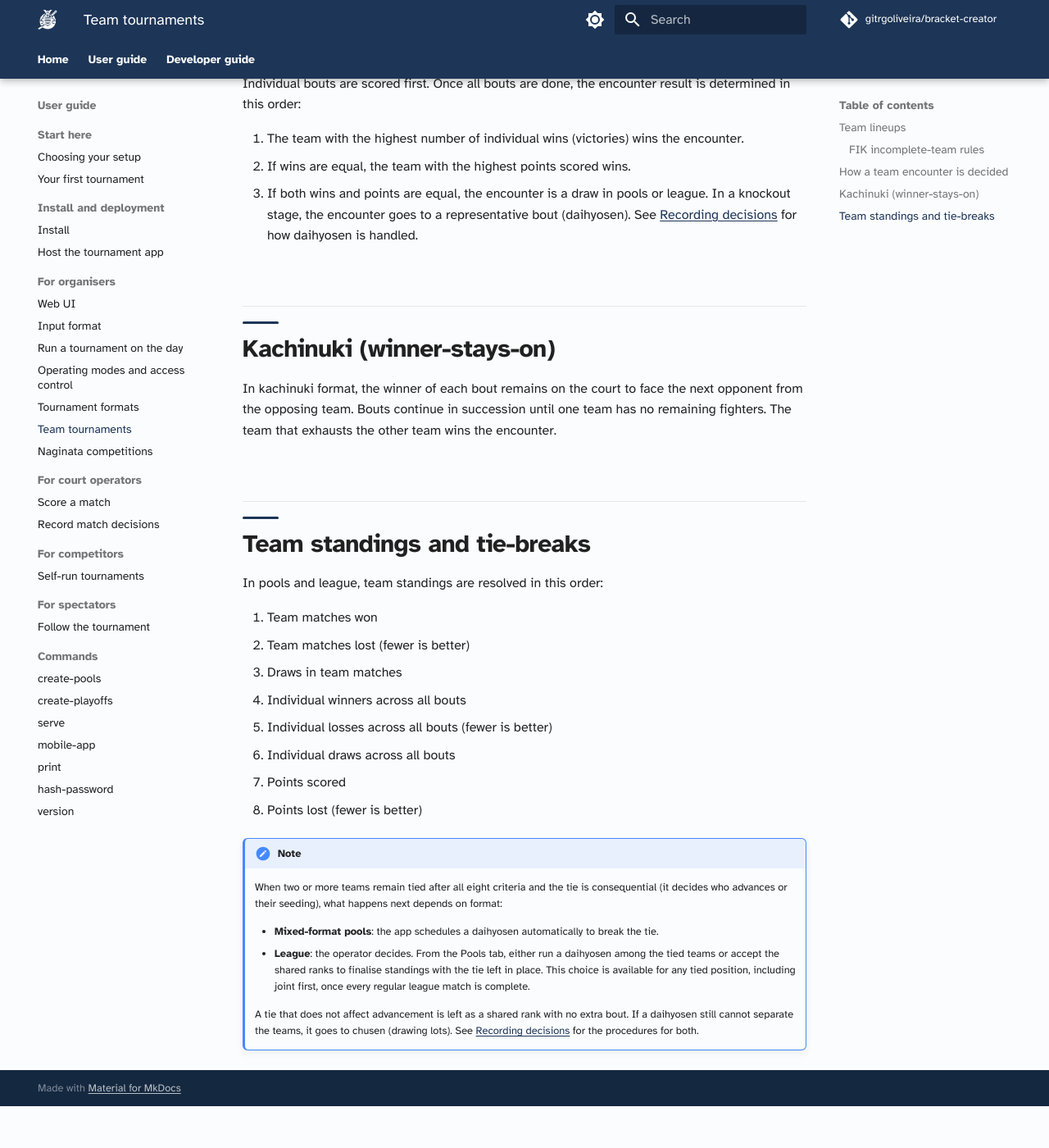
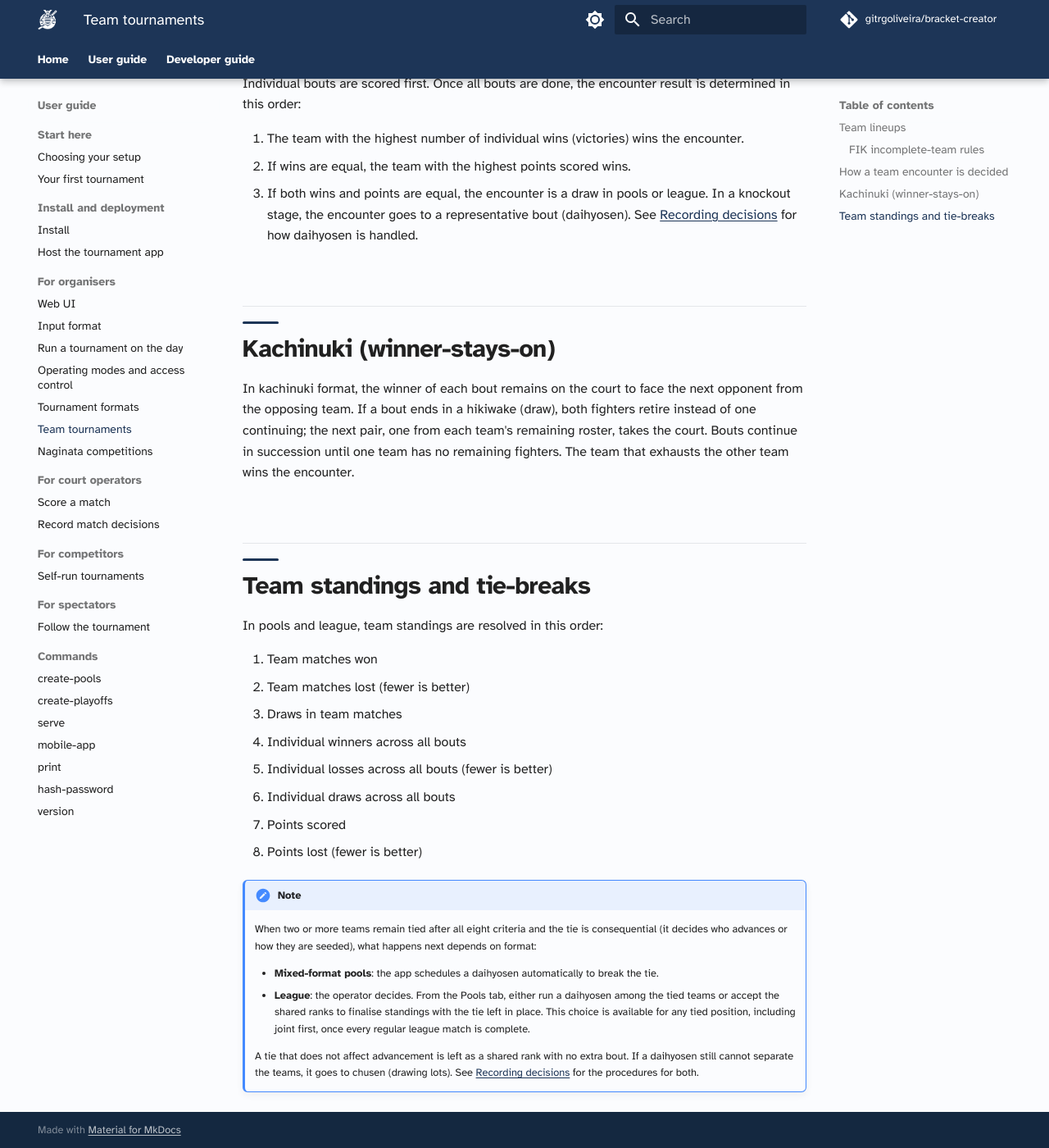
Before and after one commit to gitrgoliveira/bracket-creator, an MkDocs documentation site: the page built from docs/user-guide/organisers/team-tournaments.md, in a window 1280 px wide and 1400 px high, scrolled down 1109 px. Shown: the whole window at 82% size. Built offline with MkDocs 1.6.1 and Material for MkDocs 9.7.7, drawn with Linux system fonts in a browser that asks for light colours; comment, search, counter and statistics services are not loaded; before the commit the page ends 2458 px from its top, so only the background shows below that.

Commit message:
docs: fix tri-review round-7 findings (fabricated UI labels, tie-break mis-scoping regression, kachinuki hikiwake gap)
- run-tournament.md/first-tournament.md: fix six UI labels that didn't
  match the actual dashboard, verified directly against web-mobile/js:
  "Tournament Details" -> Edit details, "Branding" (no separate
  dashboard destination - it's a section of the Edit details page,
  same as operating-modes.md already correctly says), "Announcements"
  -> Announce, "Registration" -> Registration desk, "Schedule" ->
  Tournament schedule, "Auto-schedule" -> Auto-schedule competition,
  "New competition" -> + Add competition.
- run-tournament.md: fix a tie-break scoping regression - "tied for
  third" understated the individual-league auto-tie-break rule, which
  actually covers any tie in the top three places (per
  tieNeedsIndividualBreak/isConsequentialTie/effectiveTopN); only a
  tie entirely AT third is exempted by Award two joint 3rd places.
  This wording predated round 6 but round 6's individual/team-league
  split made the narrower claim read as more deliberate, so fixing it
  now rather than leaving it to compound further.
- team-tournaments.md: document the kachinuki hikiwake rule (both
  fighters retire on a draw, not just the loser continuing) per
  internal/engine/kachinuki.go's AdvanceKachinuki/advanceAfterHikiwake.
- grammar: serial comma in operating-modes.md, a reworded compound
  subject in self-run.md, and two rather-than/or parallelism fixes in
  recording-decisions.md and team-tournaments.md.

Deferred (not a merge blocker, flagged separately): renamed/deleted
docs pages 404 instead of redirecting, since mkdocs.yaml has no
redirects plugin. Filed as a follow-up rather than added here since it
introduces a new pinned dependency, which is out of scope for a
content-accuracy pass.

Co-Authored-By: Claude Opus 4.8 <noreply@anthropic.com>

```diff
--- a/docs/user-guide/organisers/team-tournaments.md
+++ b/docs/user-guide/organisers/team-tournaments.md
@@ -31,7 +31,7 @@ Individual bouts are scored first. Once all bouts are done, the encounter result
 
 ## Kachinuki (winner-stays-on)
 
-In kachinuki format, the winner of each bout remains on the court to face the next opponent from the opposing team. Bouts continue in succession until one team has no remaining fighters. The team that exhausts the other team wins the encounter.
+In kachinuki format, the winner of each bout remains on the court to face the next opponent from the opposing team. If a bout ends in a hikiwake (draw), both fighters retire instead of one continuing; the next pair, one from each team's remaining roster, takes the court. Bouts continue in succession until one team has no remaining fighters. The team that exhausts the other team wins the encounter.
 
 ## Team standings and tie-breaks
 
@@ -47,7 +47,7 @@ In pools and league, team standings are resolved in this order:
 8. Points lost (fewer is better)
 
 !!! note
-    When two or more teams remain tied after all eight criteria and the tie is consequential (it decides who advances or their seeding), what happens next depends on format:
+    When two or more teams remain tied after all eight criteria and the tie is consequential (it decides who advances or how they are seeded), what happens next depends on format:
 
     - **Mixed-format pools**: the app schedules a daihyosen automatically to break the tie.
     - **League**: the operator decides. From the Pools tab, either run a daihyosen among the tied teams or accept the shared ranks to finalise standings with the tie left in place. This choice is available for any tied position, including joint first, once every regular league match is complete.
```
Also changed, not shown: docs/user-guide/competitors/self-run.md (+1 -1 lines), docs/user-guide/court-operators/recording-decisions.md (+2 -2 lines), docs/user-guide/organisers/operating-modes.md (+1 -1 lines), docs/user-guide/organisers/run-tournament.md (+6 -6 lines), docs/user-guide/start-here/first-tournament.md (+1 -1 lines).
